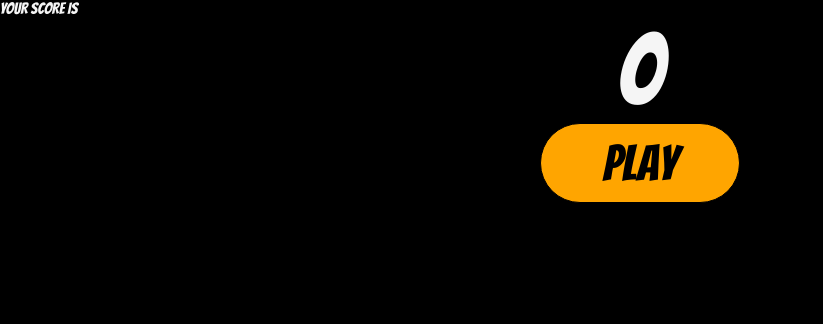
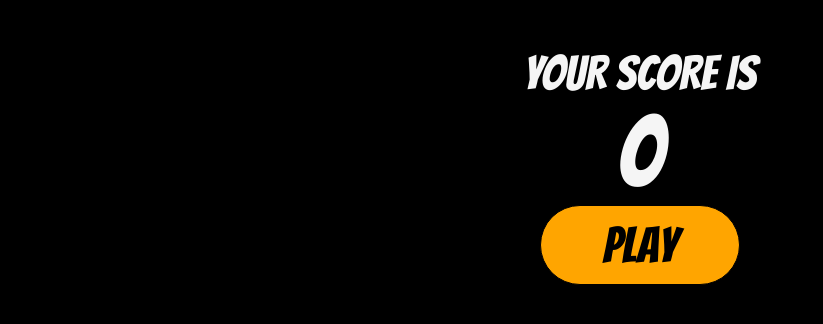
Before and after one commit to imdex1009/whoisolder, a React (Create React App) app: page /end in a window 1280 px wide. Shown: the top 324 px of the page, without its empty margins (0-823 px from the left). Built offline with nearby package versions, Linux system fonts and the light colour scheme.

Commit message:
#15 Main page 버튼 작동 범위 수정, #19 Score 컴포넌트 폰트 사이즈 수정

```diff
--- a/src/App.js
+++ b/src/App.js
@@ -17,7 +17,7 @@ function App() {
     <Router>
       <Switch>
         <Route exact path="/">
-          <Main/>
+          <Main />
         </Route>
         <Route path="/play">
           <Play
--- a/src/components/Button.js
+++ b/src/components/Button.js
@@ -4,13 +4,13 @@ import "./Button.css";
 
 function Button({ handlePlayClick }) {
   return (
-    <Link to="/play" className="button-Link">
-      <div className="button-container">
+    <div className="button-container">
+      <Link to="/play" className="button-Link">
         <div className="button" onClick={handlePlayClick}>
           <span>Play</span>
         </div>
-      </div>
-    </Link>
+      </Link>
+    </div>
   );
 }
 
--- /dev/null
+++ b/src/pages/End.css
@@ -0,0 +1,5 @@
+.score-text {
+  font-size: 3rem;
+  text-align: center;
+  margin-top: 3rem;
+}
--- a/src/pages/End.js
+++ b/src/pages/End.js
@@ -1,6 +1,7 @@
 import React from "react";
 import Button from "../components/Button";
 import Score from "../components/Score";
+import "./End.css";
 
 function End({ score, setScore }) {
   const handlePlayClick = () => {
@@ -9,7 +10,7 @@ function End({ score, setScore }) {
 
   return (
     <>
-      <div>YOUR SCORE IS</div>
+      <div className="score-text">YOUR SCORE IS</div>
       <Score score={score} />
       <div>
         <Button handlePlayClick={() => handlePlayClick()} />
--- a/src/pages/Main.js
+++ b/src/pages/Main.js
@@ -1,7 +1,7 @@
 import React from "react";
 import Button from "../components/Button";
 
-function Main( ) {
+function Main() {
   return (
     <section>
       <div className="header">
```
